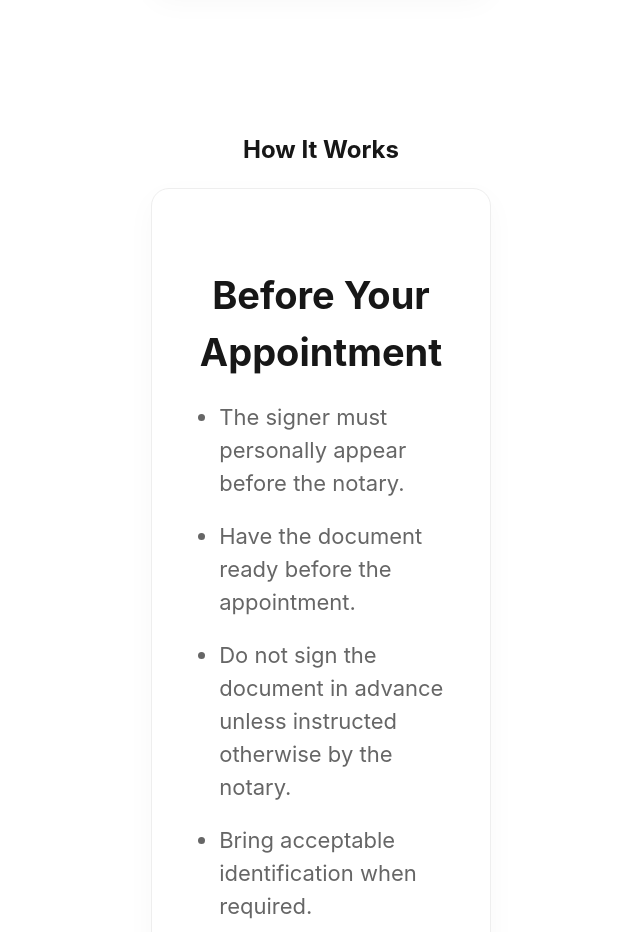
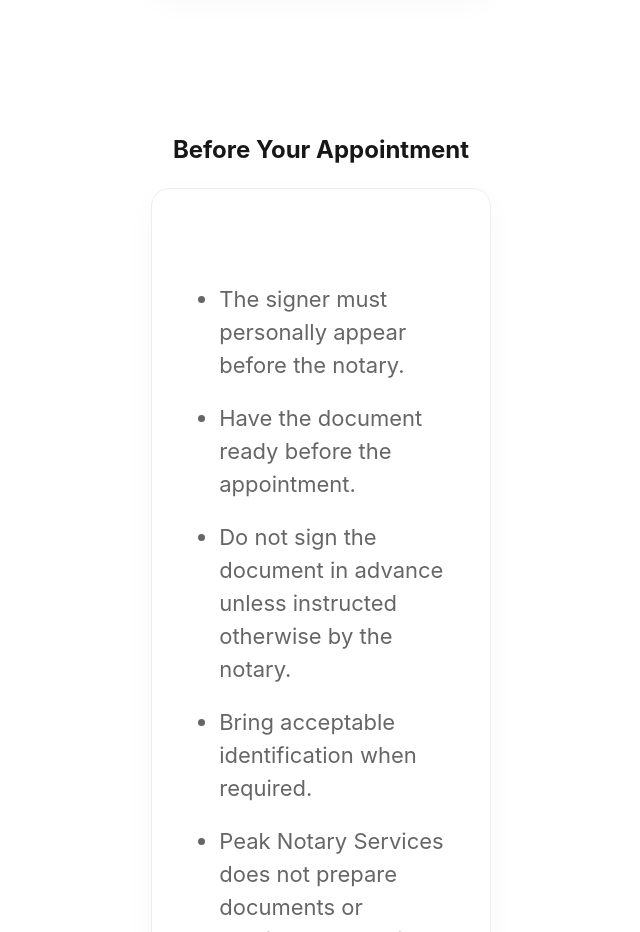
Before and after one commit to santos-3/peaknotarynj, a plain HTML site: page index.html in a window 1280 px wide. Shown: the part 1140-2072 px from the top of the page, without its empty margins (319-959 px from the left). Drawn offline with Linux system fonts and the light colour scheme.

Commit message:
11/19 mod

```diff
--- a/index.html
+++ b/index.html
@@ -135,21 +135,18 @@
     </section>
 
        <!--==========================
-      HOW IT WORKS
+      BEFORE YOUR APPOINTMENT
     ==========================-->
 
     <section id="how">
-      <h1 style="text-align: center">How It Works</h1>
+      <h1 style="text-align: center">Before Your Appointment</h1>
 
       <div class="cards">
-
-        <!-- How It Works -->
 
         <a href="how-it-works.html">
         <article></a>
 
         <section class="important-info">
-          <h2>Before Your Appointment</h2>
 
           <ul>
             <li>The signer must personally appear before the notary.</li>
```
